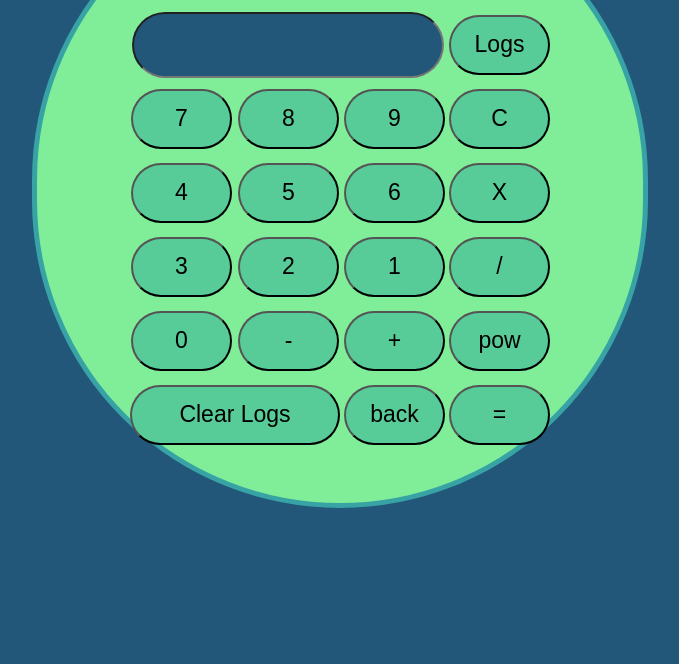
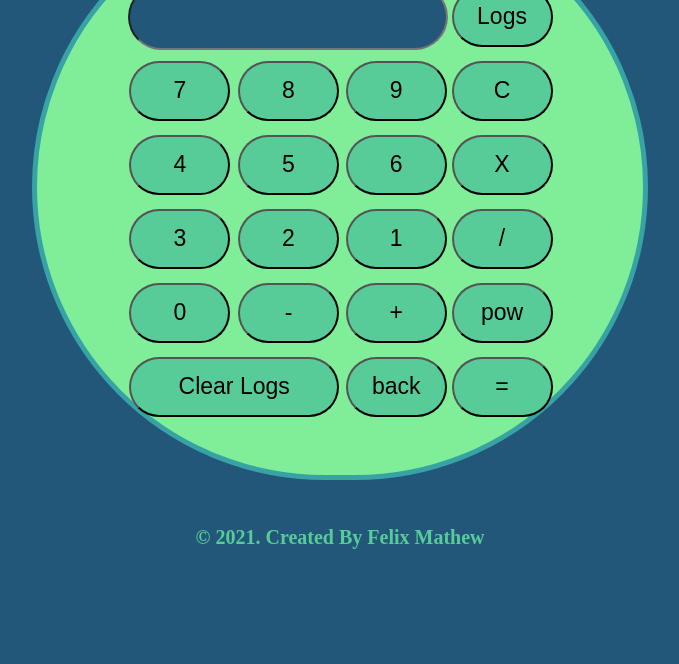
Before and after one commit to felix-neosoft/Calculator, a plain HTML site: page index.html in a window 1280 px wide. Shown: the part 136-800 px from the top of the page, without its empty margins (300-979 px from the left). Drawn offline with Linux system fonts and the light colour scheme.

Commit message:
Title logo added

```diff
--- a/index.html
+++ b/index.html
@@ -2,15 +2,14 @@
 <html lang="en">
 <head>
     <meta charset="UTF-8">
-    <meta http-equiv="X-UA-Compatible" content="IE=edge">
     <meta name="viewport" content="width=device-width, initial-scale=1.0">
     <meta name="keywords" content="Calculator">
     <meta name="description" content="Calculator that performs basic mathematical operations.">
+    <meta name="author" content="Felix Mathew">
 
     <!-- CSS links -->
     <link rel="stylesheet" href="style.css">
-
-
+    <link rel="icon" href="calculator.png">
 
     <title>Calculator</title>
 </head>
@@ -64,6 +63,7 @@
             </div>
         </div>
     </div>
+    <h6>&copy; 2021. Created By Felix Mathew</h6>
 </body>
     <!-- JavaScript links -->
     <script src="index.js"></script>
--- a/style.css
+++ b/style.css
@@ -9,9 +9,9 @@ body{
     border-radius: 350px;
     color: #22577A;
     text-align: center;
-    padding: 50px;
+    padding: 0px 50px 50px;
     width: 40%;
-    margin: 0px auto 0px;
+    margin: 30px auto 0px;
 
 
 }
@@ -28,6 +28,7 @@ body{
     height: 60px;
     background-color: #22577A;
     color: #80ED99;
+    padding-left: 10px;
 }
 button{
     font-size: 23px;
@@ -88,3 +89,10 @@ button:hover{
     text-align: center;
 
 }
+
+
+h6{
+    font-size: 20px;
+    text-align: center;
+    color: #57CC99;
+}
```
Also changed, not shown: calculator.png (added).
